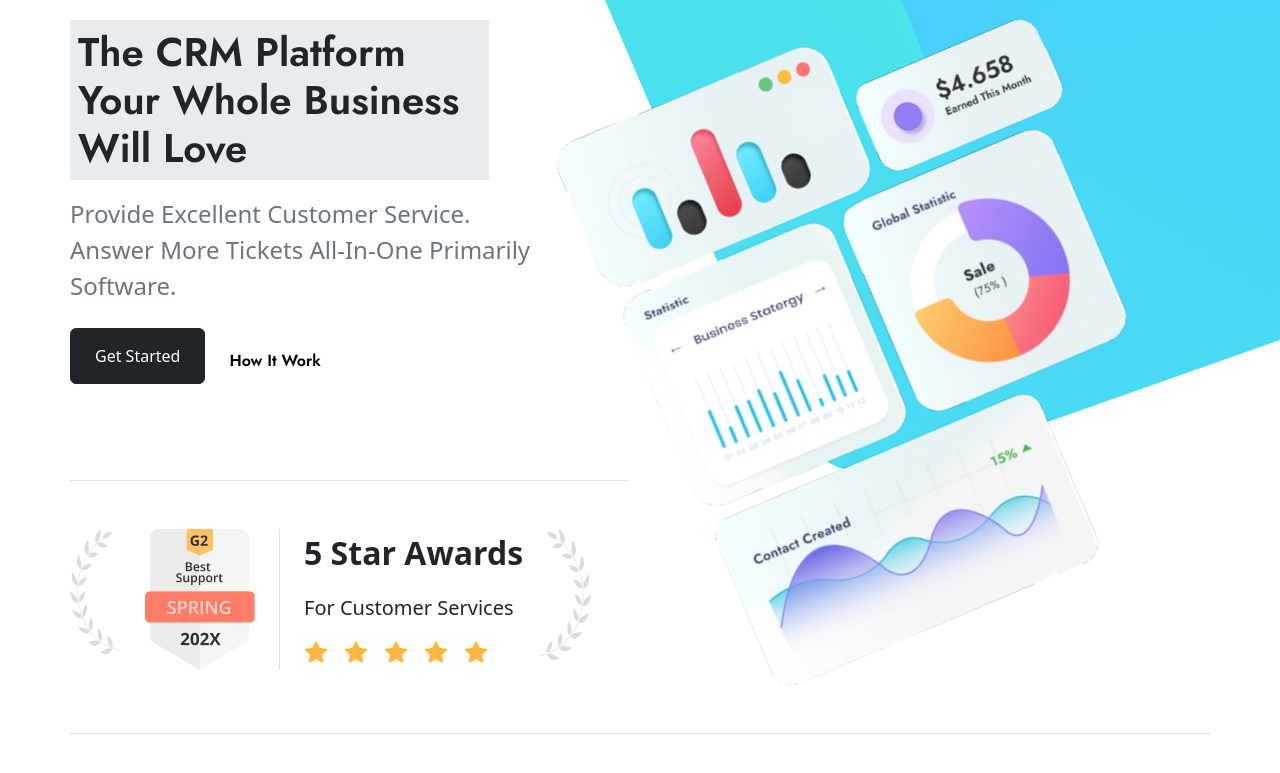
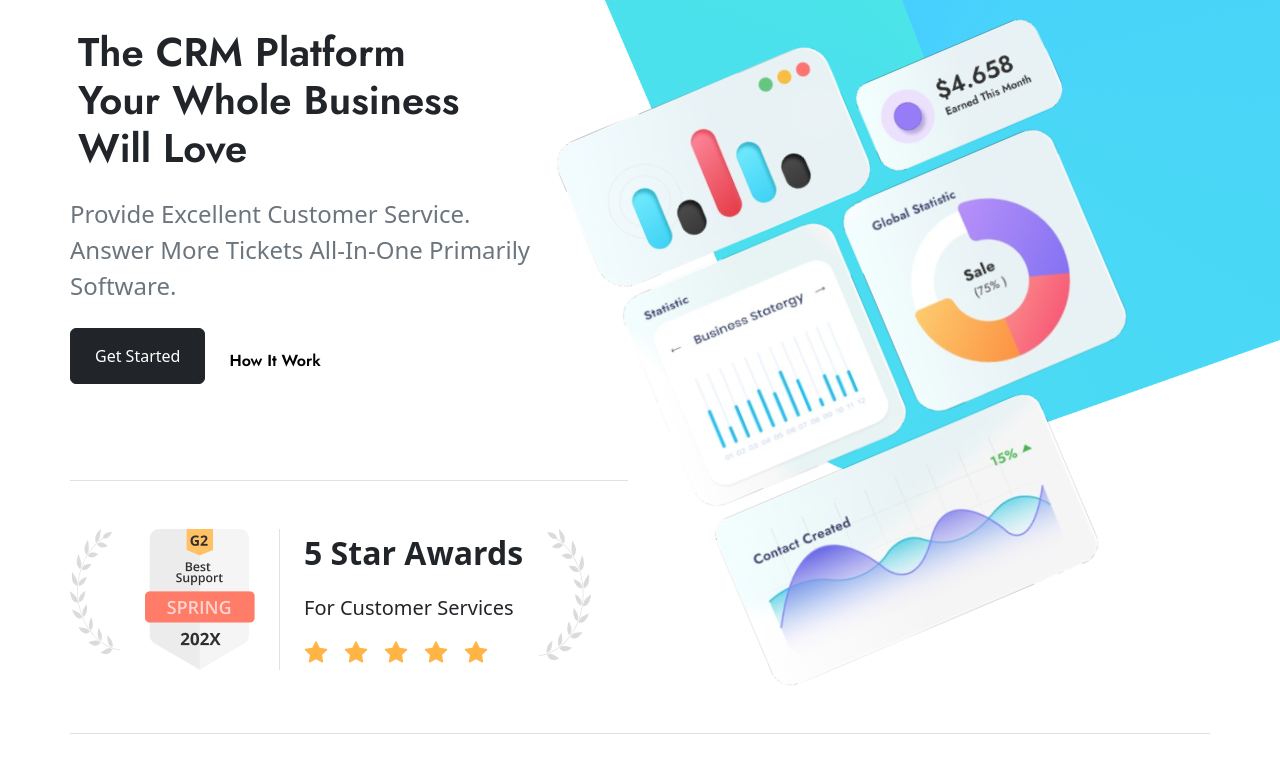
Before and after one commit to rased100/prime-crm-bootstrap, a plain HTML site: page index.html in a window 1280 px wide. Shown: the part 75-848 px from the top of the page. Drawn offline with nearby package versions, Linux system fonts and the light colour scheme.

Commit message:
banner h1 bg fix

```diff
--- a/index.html
+++ b/index.html
@@ -92,7 +92,7 @@
           <div class="col-12 col-md-6">
             <div class="">
               <h1
-                class="text-dark text-center text-md-start fs-1 fw-semibold text-capitalize px-2 py-2 mx-sm-auto mx-md-0 col-sm-9 col-md-10 col-xl-9 col-xxl-8 bg-body-secondary"
+                class="text-dark text-center text-md-start fs-1 fw-semibold text-capitalize px-2 py-2 mx-sm-auto mx-md-0 col-sm-9 col-md-10 col-xl-9 col-xxl-8"
               >
                 <!-- <h1 class="display-3 fw-bold mb-3"> -->
                 The CRM Platform Your Whole Business Will Love
```
